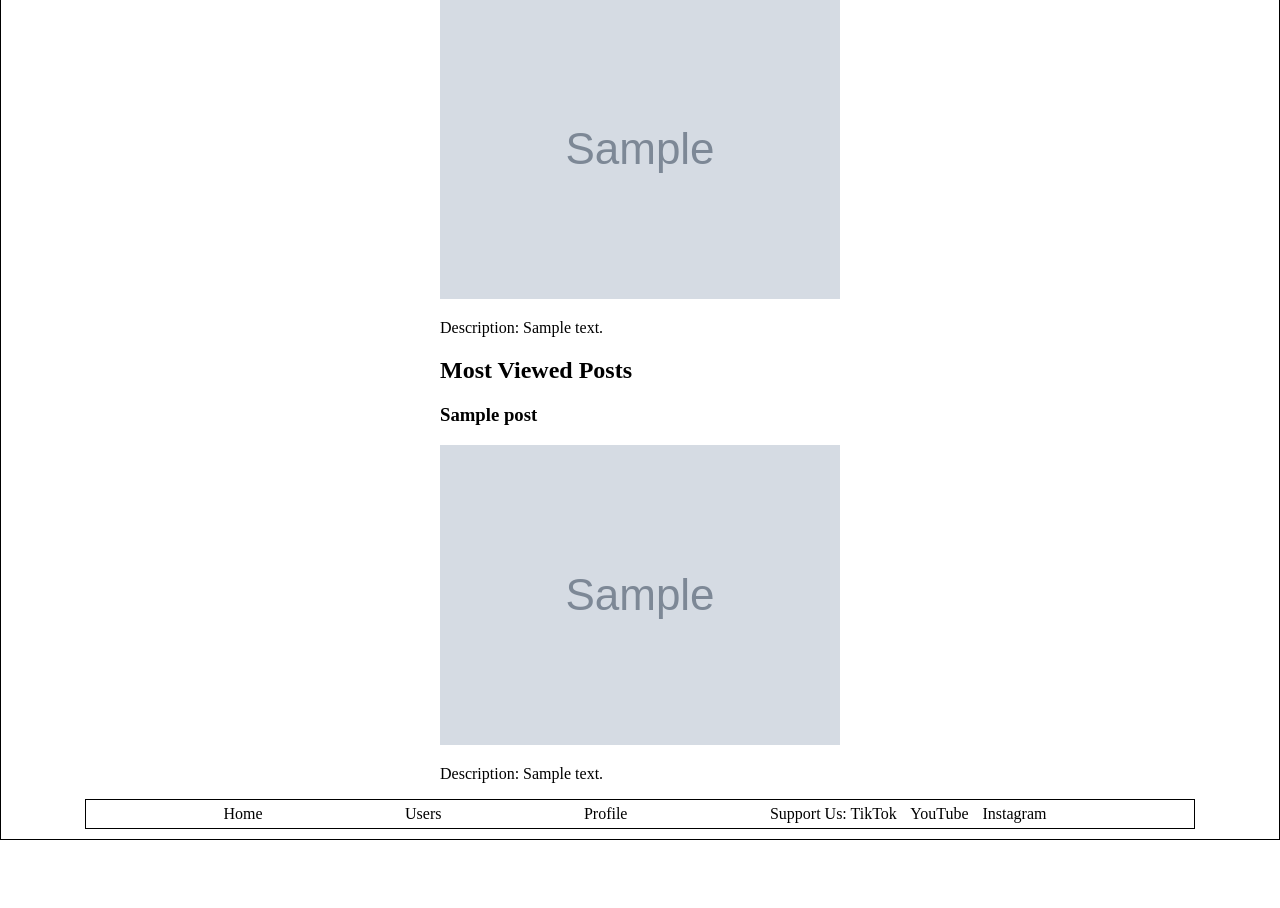
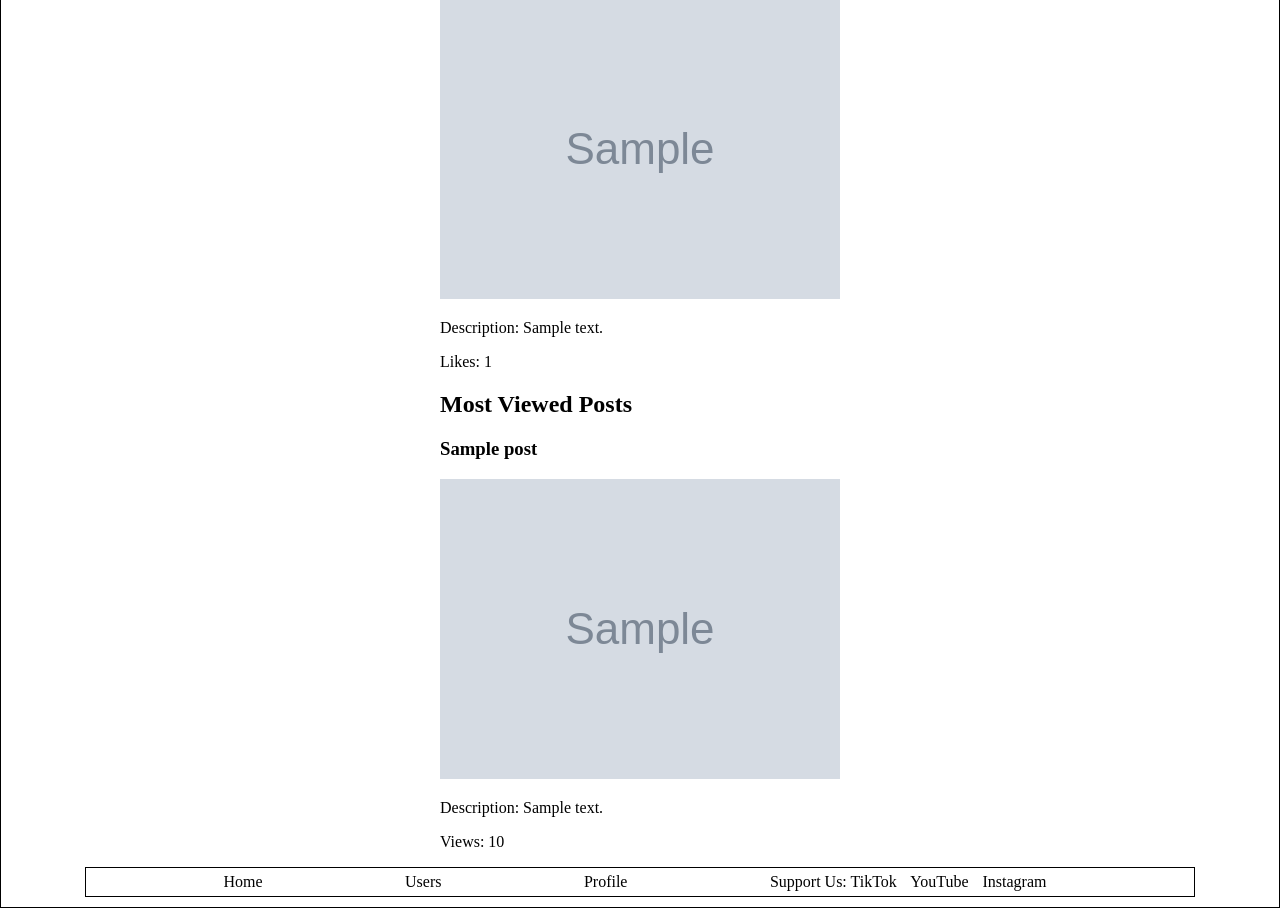
Before and after one commit to SwanwickMan/GU_Filmmaking, a Django app: page / in a window 1280 px wide. Shown: the part 510-1418 px from the top of the page. Before the commit the page ends 1350 px from the top, so only its background shows below. Run offline with Django 3.2, Linux system fonts and the light colour scheme; tables that the repository leaves empty hold one stand-in row (values such as "Sample post"); grey boxes marked "Sample" are stand-in pictures; parts of the project's set-up code (start-up, migrations or seed data) failed here and were passed over; some libraries are stand-ins or nearby versions.

Commit message:
initial AJAX edits

```diff
--- a/GUFilmmakingApp/views.py
+++ b/GUFilmmakingApp/views.py
@@ -9,6 +9,8 @@ from django.contrib.auth.models import User
 
 from django.http import HttpResponse
 from GUFilmmakingApp.models import Category, Post, UserProfile
+from django.http import JsonResponse
+from django.views.decorators.csrf import csrf_exempt
 
 # Create your views here.
 def index(request):
@@ -220,3 +222,20 @@ def visitor_cookie_handler(request):
     else:
         request.session['last_visit'] = last_visit_cookie
         request.session['visits'] = visits
+
+def update_likes(request):
+    if request.method == 'POST':
+        post_id = request.POST.get('post_id')
+        post = Post.objects.get(pk=post_id)
+        post.likes += 1
+        post.save()
+        return JsonResponse({'likes': post.likes})
+
+@csrf_exempt
+def update_views(request):
+    if request.method == 'POST':
+        post_id = request.POST.get('post_id')
+        post = Post.objects.get(pk=post_id)
+        post.views += 1
+        post.save()
+        return JsonResponse({'views': post.views})
--- a/templates/GUFilmmakingApp/base.html
+++ b/templates/GUFilmmakingApp/base.html
@@ -6,7 +6,10 @@
 
 <head>
     <link rel="stylesheet" href="{% static 'style/base.css' %}">
+    <script src="https://ajax.googleapis.com/ajax/libs/jquery/3.5.1/jquery.min.js"></script>
+    <script src="{% static 'scripts/ajax_update.js' %}"></script>
     {% block extra_style_sheet %} {% endblock %}
+    {% block extra_js %} {% endblock %}
     <title>
         {% block title %}
         GU Filmmaking Society
@@ -23,11 +26,11 @@
                 <button type="submit">Search</button>
             </form>
             {% if user.is_authenticated %}
-                <a href="{% url 'GUFilmmakingApp:logout' %}">Logout</a>
+            <a href="{% url 'GUFilmmakingApp:logout' %}">Logout</a>
             {% else %}
-                <a href="{%  url 'GUFilmmakingApp:signup' %}">Sign Up</a>
-                <a href="{%  url 'GUFilmmakingApp:login' %}">Log In</a>
-                <a href="{%  url 'GUFilmmakingApp:add_post' %}">post</a>
+            <a href="{%  url 'GUFilmmakingApp:signup' %}">Sign Up</a>
+            <a href="{%  url 'GUFilmmakingApp:login' %}">Log In</a>
+            <a href="{%  url 'GUFilmmakingApp:add_post' %}">post</a>
             {% endif %}
         </div>
 
--- a/templates/GUFilmmakingApp/home.html
+++ b/templates/GUFilmmakingApp/home.html
@@ -45,6 +45,7 @@ Home
                 <h3>{{ post.title }}</h3>
                 <img src="{{ post.thumbnail.url }}" alt="Thumbnail for {{ post.title }}">
                 <p>Description: {{ post.description }}</p>
+                <p>Likes: {{ post.likes }}</p>
             </div>
             {% endfor %}
             <h2>Most Viewed Posts</h2>
@@ -54,9 +55,14 @@ Home
                     <h3>{{ post.title }}</h3>
                     <img src="{{ post.thumbnail.url }}" alt="Thumbnail for {{ post.title }}">
                     <p>Description: {{ post.description }}</p>
+                    <p>Views: {{ post.views }}</p>
                 </div>
             </div>
             {% endfor %}
         </div>
         {% endblock %}
     </div>
+
+    {% block extra_js %}
+    <script src="{% static 'scripts/ajax_update.js' %}"></script>
+    {% endblock %}
```
Also changed, not shown: static/scripts/update_ajax.js (added, +23 -0 lines). Lines whose indentation alone changed are shown as unchanged.
